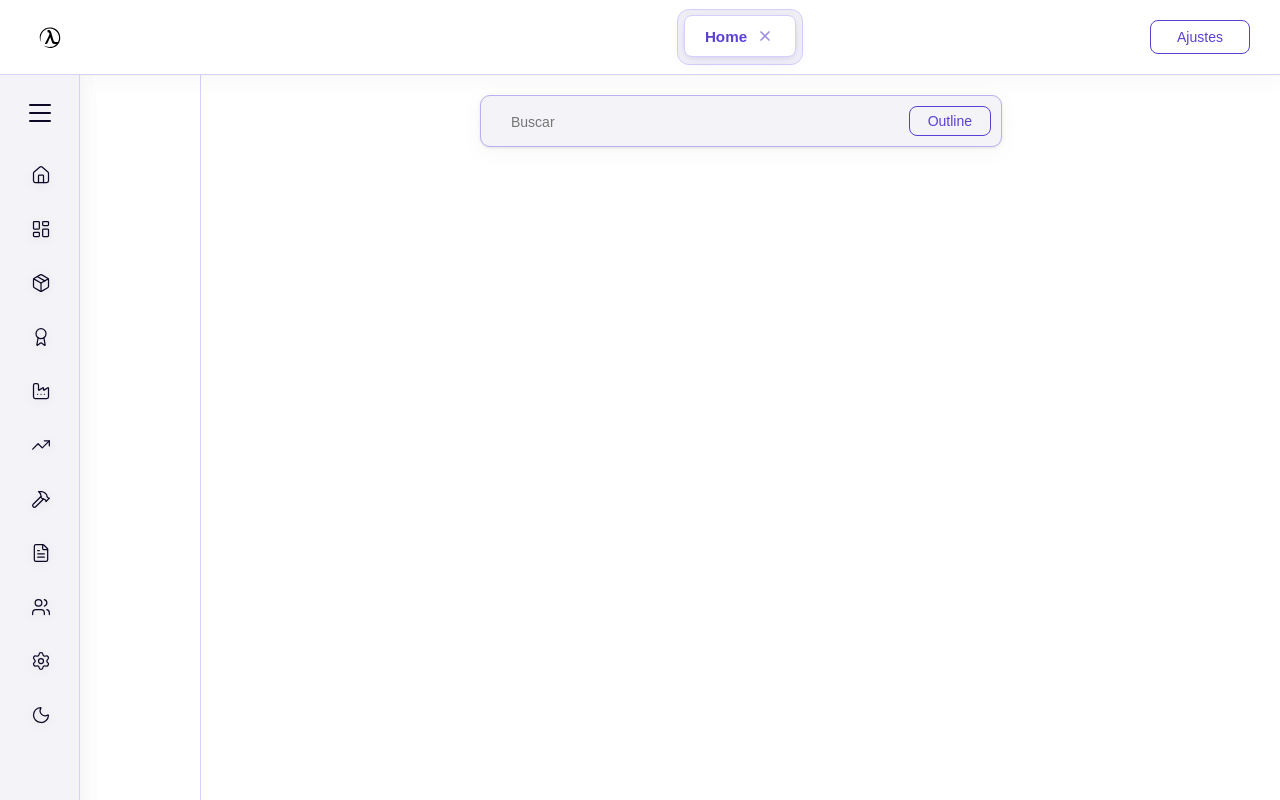
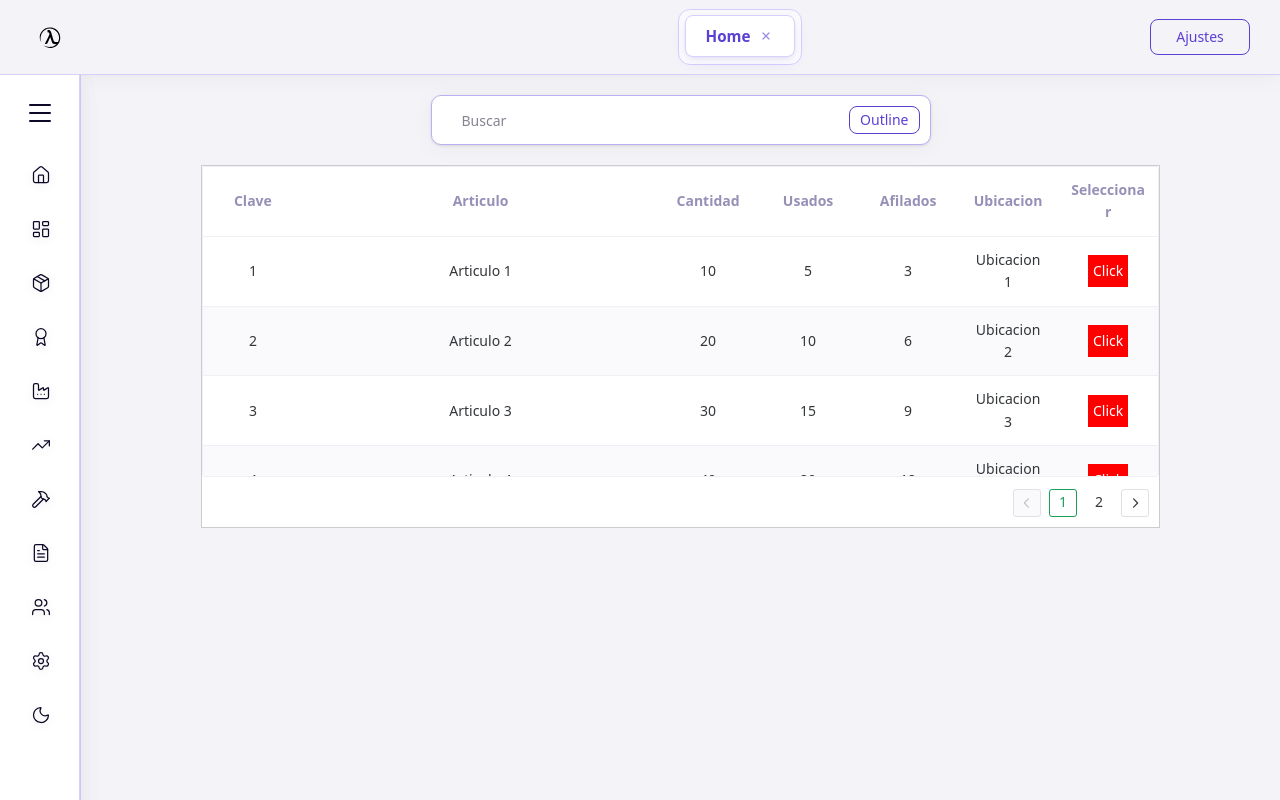
Before and after one commit to MalwarePig/Layout, a Vue app in the folder front/: page /home in a window 1280 px wide. Built offline with nearby package versions, Linux system fonts and the light colour scheme.

Commit message:
dataTable

```diff
--- a/front/package.json
+++ b/front/package.json
@@ -17,7 +17,13 @@
     "vue-router": "^5.0.4"
   },
   "devDependencies": {
+    "@tailwindcss/vite": "^4.2.2",
     "@vitejs/plugin-vue": "^6.0.5",
+    "autoprefixer": "^10.4.27",
+    "naive-ui": "^2.44.1",
+    "postcss": "^8.5.9",
+    "tailwindcss": "^4.2.2",
+    "vfonts": "^0.0.3",
     "vite": "^8.0.1"
   }
 }
--- a/front/src/components/Layout/TabsBar/TabsBar.vue
+++ b/front/src/components/Layout/TabsBar/TabsBar.vue
@@ -11,12 +11,9 @@ const props = defineProps({
     }
 });
 
-watch(() => props.listTabs.length, (newLen, oldLen) => {
-    if (newLen > 0 && newLen > oldLen) {
-        activeTab.value = props.listTabs[newLen - 1].id;
-    } else if (newLen === 0) {
-        activeTab.value = 1;
-    }
+watch(() => props.listTabs.length, () => {
+    console.log('en tabsbar watch', props.listTabs);
+    activeTab.value = props.listTabs[props.listTabs.length - 1].id;
 });
 
 const emit = defineEmits(['setCloseTab', 'setActiveTab']);
@@ -27,9 +24,10 @@ function closeTab(tabId) {
 
 }
 
-function setActiveTab(tabId, tabName) {
+function setActiveTab(tabId, tabName, tabLink) {
+    console.log('en tabsbar active', tabId, tabName, tabLink);
     activeTab.value = tabId;
-    emit('setActiveTab', tabName);
+    emit('setActiveTab', tabName, tabLink);
 }
 
 </script>
@@ -44,7 +42,7 @@ function setActiveTab(tabId, tabName) {
             <div class="tabs-container">
 
                 <button class="tab" v-for="tab in props.listTabs" :key="tab.id"
-                        :class="{ 'active': activeTab === tab.id }" @click="setActiveTab(tab.id, tab.name)">
+                        :class="{ 'active': activeTab === tab.id }" @click="setActiveTab(tab.id, tab.name, tab.link)">
                     <span>{{ tab.name }}</span>
                     <component class="close-tab" :is="X" :size="16" :stroke-width="2.5" v-if="activeTab === tab.id"
                                @click="closeTab(tab.id)" />
@@ -134,7 +132,7 @@ img {
 }
 
 .tab.active {
-    background-color: var(--color-bg-surface);
+    background-color: var(--color-bg-page);
     color: var(--color-accent-default);
     font-weight: 600;
     box-shadow: 0 4px 14px rgba(92, 63, 212, 0.12), 0 1px 4px rgba(0, 0, 0, 0.06);
--- a/front/src/components/Pages/Home/Home.vue
+++ b/front/src/components/Pages/Home/Home.vue
@@ -1,19 +1,282 @@
 <script setup>
-import btnSearch from '../../Buttons/btnSearch/index.vue'
+import btnSearch from '../../UI/Buttons/ButtonSearch/index.vue'
+import { NDataTable } from "naive-ui"
+import btnFunction from '../../UI/Buttons/btnFunction/index.vue'
+import { h } from "vue"
+
+
+const columns = [
+    {
+        title: "Clave",
+        key: "clave",
+        align: "center",
+        width: 100
+    },
+    {
+        title: "Articulo",
+        key: "articulo",
+        align: "center",
+    },
+    {
+        title: "Cantidad",
+        key: "cantidad",
+        align: "center",
+        width: 100
+    },
+    {
+        title: "Usados",
+        key: "usados",
+        align: "center",
+        width: 100
+    },
+    {
+        title: "Afilados",
+        key: "afilados",
+        align: "center",
+        width: 100
+    },
+    {
+        title: "Ubicacion",
+        key: "ubicacion",
+        align: "center",
+        width: 100
+    },
+    {
+        title: "Seleccionar",
+        key: "actions",
+        align: "center",
+        width: 100,
+        render(row) {
+            return h(
+                btnFunction,
+                {
+                    size: "small",
+                    onClick: () => handleClick(row)
+                },
+                { default: () => "Ver" }
+            )
+        }
+    }
+]
+
+function handleClick(row) {
+    console.log(row)
+}
+
+const data = [
+    {
+        clave: "1",
+        articulo: "Articulo 1",
+        cantidad: 10,
+        usados: 5,
+        afilados: 3,
+        ubicacion: "Ubicacion 1",
+        btnFunction: btnFunction
+    }, {
+        clave: "2",
+        articulo: "Articulo 2",
+        cantidad: 20,
+        usados: 10,
+        afilados: 6,
+        ubicacion: "Ubicacion 2",
+        btnFunction: btnFunction
+    }, {
+        clave: "3",
+        articulo: "Articulo 3",
+        cantidad: 30,
+        usados: 15,
+        afilados: 9,
+        ubicacion: "Ubicacion 3",
+        btnFunction: btnFunction
+    }, {
+        clave: "4",
+        articulo: "Articulo 4",
+        cantidad: 40,
+        usados: 20,
+        afilados: 12,
+        ubicacion: "Ubicacion 4",
+        btnFunction: btnFunction
+    }, {
+        clave: "5",
+        articulo: "Articulo 5",
+        cantidad: 50,
+        usados: 25,
+        afilados: 15,
+        ubicacion: "Ubicacion 5",
+        btnFunction: btnFunction
+    }, {
+        clave: "6",
+        articulo: "Articulo 6",
+        cantidad: 60,
+        usados: 30,
+        afilados: 18,
+        ubicacion: "Ubicacion 6",
+        btnFunction: btnFunction
+    }, {
+        clave: "7",
+        articulo: "Articulo 7",
+        cantidad: 70,
+        usados: 35,
+        afilados: 21,
+        ubicacion: "Ubicacion 7",
+        btnFunction: btnFunction
+    }, {
+        clave: "8",
+        articulo: "Articulo 8",
+        cantidad: 80,
+        usados: 40,
+        afilados: 24,
+        ubicacion: "Ubicacion 8",
+        btnFunction: btnFunction
+    }, {
+        clave: "9",
+        articulo: "Articulo 9",
+        cantidad: 90,
+        usados: 45,
+        afilados: 27,
+        ubicacion: "Ubicacion 9",
+        btnFunction: btnFunction
+    }, {
+        clave: "10",
+        articulo: "Articulo 10",
+        cantidad: 100,
+        usados: 50,
+        afilados: 30,
+        ubicacion: "Ubicacion 10",
+        btnFunction: btnFunction
+    }, {
+        clave: "11",
+        articulo: "Articulo 11",
+        cantidad: 110,
+        usados: 55,
+        afilados: 33,
+        ubicacion: "Ubicacion 11",
+        btnFunction: btnFunction
+    }, {
+        clave: "12",
+        articulo: "Articulo 12",
+        cantidad: 120,
+        usados: 60,
+        afilados: 36,
+        ubicacion: "Ubicacion 12",
+        btnFunction: btnFunction
+    }, {
+        clave: "13",
+        articulo: "Articulo 13",
+        cantidad: 130,
+        usados: 65,
+        afilados: 39,
+        ubicacion: "Ubicacion 13",
+        btnFunction: btnFunction
+    }, {
+        clave: "14",
+        articulo: "Articulo 14",
+        cantidad: 140,
+        usados: 70,
+        afilados: 42,
+        ubicacion: "Ubicacion 14",
+        btnFunction: btnFunction
+    }, {
+        clave: "15",
+        articulo: "Articulo 15",
+        cantidad: 150,
+        usados: 75,
+        afilados: 45,
+        ubicacion: "Ubicacion 15",
+        btnFunction: btnFunction
+    }, {
+        clave: "16",
+        articulo: "Articulo 16",
+        cantidad: 160,
+        usados: 80,
+        afilados: 48,
+        ubicacion: "Ubicacion 16",
+        btnFunction: btnFunction
+    }, {
+        clave: "17",
+        articulo: "Articulo 17",
+        cantidad: 170,
+        usados: 85,
+        afilados: 51,
+        ubicacion: "Ubicacion 17",
+        btnFunction: btnFunction
+    }, {
+        clave: "18",
+        articulo: "Articulo 18",
+        cantidad: 180,
+        usados: 90,
+        afilados: 54,
+        ubicacion: "Ubicacion 18",
+        btnFunction: btnFunction
+    }, {
+        clave: "19",
+        articulo: "Articulo 19",
+        cantidad: 190,
+        usados: 95,
+        afilados: 57,
+        ubicacion: "Ubicacion 19",
+        btnFunction: btnFunction
+    }, {
+        clave: "20",
+        articulo: "Articulo 20",
+        cantidad: 200,
+        usados: 100,
+        afilados: 60,
+        ubicacion: "Ubicacion 20",
+        btnFunction: btnFunction
+    }
+]
+
+const pagination = {
+    pageSize: 10
+}
+
 </script>
 <template>
     <div class="ComponentGeneral">
         <div class="header">
             <btnSearch />
         </div>
+
+        <div class="tableContainer">
+            <n-data-table :columns="columns" :data="data" flex-height striped :pagination="pagination" />
+        </div>
+
+        <div class="formContainer">
+
+        </div>
+
+
     </div>
 </template>
 <style scoped>
 .ComponentGeneral {
     display: flex;
-    justify-content: center;
+    flex-direction: column;
+    align-items: center;
+
     margin: 0;
 }
 
-.header {}
+.tableContainer {
+    display: flex;
+    width: 80%;
+    height: 50%;
+    margin: 20px auto;
+    padding-bottom: 10px;
+    background-color: var(--color-bg-page);
+    border: 1px solid #ccc;
+}
+
+/* css para el header de la tabla */
+:deep(.n-data-table-th) {
+    background-color: var(--color-bg-page);
+    color: var(--color-text-tertiary);
+    font-weight: bold;
+}
+
+/* css para el control de paginacion */
+:deep(.n-data-table .n-data-table__pagination) {
+    padding-right: 10px;
+}
 </style>
--- a/front/src/components/Buttons/btnSearch/index.vue
+++ b/front/src/components/UI/Buttons/ButtonSearch/index.vue
@@ -13,7 +13,7 @@
     justify-content: center;
     gap: 10px;
     width: 500px;
-    height: 30px;
+    height: 50px;
     background-color: var(--color-bg-page);
     border-radius: 10px;
     padding: 10px;
--- /dev/null
+++ b/front/src/components/UI/Buttons/btnFunction/index.vue
@@ -0,0 +1,16 @@
+<script setup>
+function handleClick() {
+    alert("hola")
+}
+</script>
+<template>
+    <button @click="handleClick">Click</button>
+</template>
+
+<style scoped>
+button {
+    padding: 5px;
+    background: red;
+    color: white;
+}
+</style>
--- a/front/src/composables/useTabs.js
+++ b/front/src/composables/useTabs.js
@@ -3,7 +3,7 @@ import Home from "../components/Pages/Home/Home.vue";
 
 let nextTabId = 1;
 const currentPage = shallowRef(Home);
-const tabs = ref([{ id: nextTabId++, name: "Home" }]);
+const tabs = ref([{ id: nextTabId++, name: "Home", link: "Home" }]);
 // Mapeo de componentes
 const componentsMap = {
   Home,
@@ -50,10 +50,10 @@ export function useTabs() {
       currentPage.value = componentsMap[tabName.link] || Home;
       return;
     } else if (tabs.value.length > 8) {
-      tabs.value[tabs.value.length - 1] = { id: nextTabId++, name: tabName.name };
+      tabs.value[tabs.value.length - 1] = { id: nextTabId++, name: tabName.name, link: tabName.link };
       currentPage.value = componentsMap[tabName.link] || Home;
     } else {
-      tabs.value.push({ id: nextTabId++, name: tabName.name });
+      tabs.value.push({ id: nextTabId++, name: tabName.name, link: tabName.link });
       currentPage.value = componentsMap[tabName.link] || Home;
     }
   }
@@ -65,8 +65,9 @@ export function useTabs() {
     }
   }
 
-  function activeTab(tabName) {
-    currentPage.value = componentsMap[tabName] || Home;
+  function activeTab(tabName, tabLink) {
+    console.log("en usetab", tabName, tabLink);
+    currentPage.value = componentsMap[tabLink] || Home;
   }
 
   return {
--- a/front/src/style.css
+++ b/front/src/style.css
@@ -1,7 +1,9 @@
+@import "tailwindcss";
+
 :root,
 [data-theme="light"] {
-  --color-bg-page: #f4f3f8;
-  --color-bg-surface: #FFFFFF;
+  --color-bg-surface: #f4f3f8;
+  --color-bg-page: #FFFFFF;
   --color-bg-sidebar: #EAE6FF;
   --color-bg-elevated: #F8F6FF;
 
@@ -88,7 +90,7 @@
   align-items: center;
   justify-content: center;
   gap: 6px;
-  padding: 8px 18px;
+  padding: 6px 10px;
   border-radius: 8px;
   font-size: 14px;
   font-weight: 500;
--- a/front/vite.config.js
+++ b/front/vite.config.js
@@ -1,7 +1,11 @@
 import { defineConfig } from 'vite'
 import vue from '@vitejs/plugin-vue'
+import tailwindcss from '@tailwindcss/vite'
 
 // https://vite.dev/config/
 export default defineConfig({
-  plugins: [vue()],
+  plugins: [
+    tailwindcss(),
+    vue()
+  ],
 })
```
Also changed, not shown: front/src/components/Layout/Sidebar/Sidebar.vue (+10 -10 lines), 2 other files (tests, documents, lock files or other folders).
